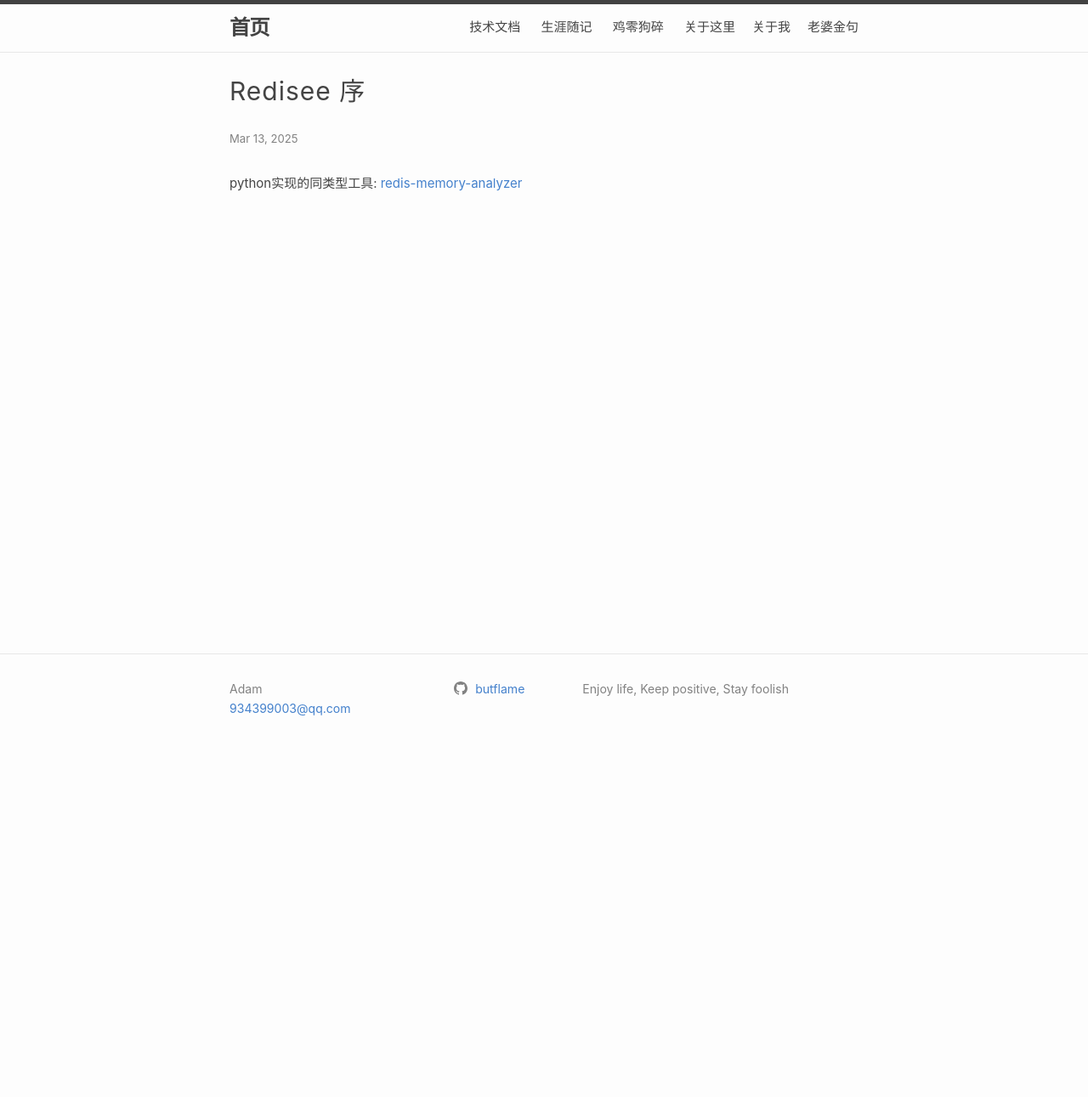
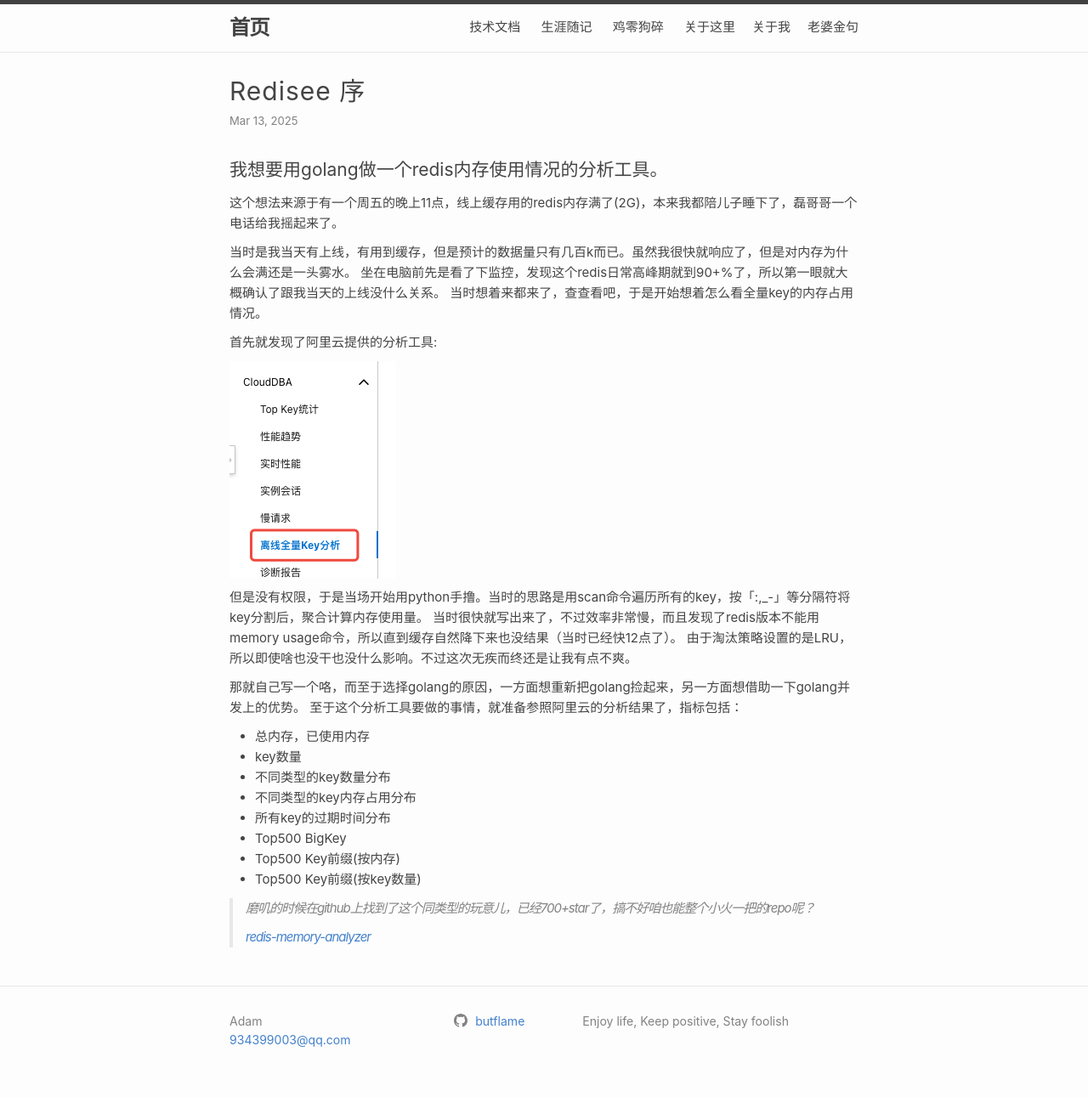
Before and after one commit to butflame/butflame.github.io, a Jekyll site: the page built from _posts/tech/2025-03-13-redisee-intro.md, in a window 1280 px wide. Shown: the whole page at 85% size. Built offline with Jekyll 4.4.1, drawn with Linux system fonts in a browser that asks for light colours; before the commit the page ends 900 px from its top, so only the background shows below that.

Commit message:
redisee-intro

```diff
--- a/_posts/tech/2025-03-13-redisee-intro.md
+++ b/_posts/tech/2025-03-13-redisee-intro.md
@@ -6,5 +6,32 @@ tags: golang redis
 excerpt: 一个go语言实现的redis内存使用分析工具
 ---
 
+### 我想要用golang做一个redis内存使用情况的分析工具。
+这个想法来源于有一个周五的晚上11点，线上缓存用的redis内存满了(2G)，本来我都陪儿子睡下了，磊哥哥一个电话给我摇起来了。
 
-python实现的同类型工具: [redis-memory-analyzer](https://github.com/gamenet/redis-memory-analyzer)
+当时是我当天有上线，有用到缓存，但是预计的数据量只有几百k而已。虽然我很快就响应了，但是对内存为什么会满还是一头雾水。
+坐在电脑前先是看了下监控，发现这个redis日常高峰期就到90+%了，所以第一眼就大概确认了跟我当天的上线没什么关系。
+当时想着来都来了，查查看吧，于是开始想着怎么看全量key的内存占用情况。
+
+首先就发现了阿里云提供的分析工具:
+
+![analysis_tool](/assets/images/redisee/analysis_tool.png)
+
+但是没有权限，于是当场开始用python手撸。当时的思路是用scan命令遍历所有的key，按「:,_-」等分隔符将key分割后，聚合计算内存使用量。
+当时很快就写出来了，不过效率非常慢，而且发现了redis版本不能用memory usage命令，所以直到缓存自然降下来也没结果（当时已经快12点了）。
+由于淘汰策略设置的是LRU，所以即使啥也没干也没什么影响。不过这次无疾而终还是让我有点不爽。
+
+那就自己写一个咯，而至于选择golang的原因，一方面想重新把golang捡起来，另一方面想借助一下golang并发上的优势。
+至于这个分析工具要做的事情，就准备参照阿里云的分析结果了，指标包括：
+- 总内存，已使用内存
+- key数量
+- 不同类型的key数量分布
+- 不同类型的key内存占用分布
+- 所有key的过期时间分布
+- Top500 BigKey
+- Top500 Key前缀(按内存)
+- Top500 Key前缀(按key数量)
+
+> 磨叽的时候在github上找到了这个同类型的玩意儿，已经700+star了，搞不好咱也能整个小火一把的repo呢？
+>
+> [redis-memory-analyzer](https://github.com/gamenet/redis-memory-analyzer)
--- a/_sass/minima/_base.scss
+++ b/_sass/minima/_base.scss
@@ -38,9 +38,6 @@ p, blockquote, pre,
 ul, ol, dl, figure,
 %vertical-rhythm {
   margin-bottom: $spacing-unit / 3;
-}
-p, td {
-  white-space: pre-line;
 }
 
 
```
Also changed, not shown: assets/images/redisee/analysis_tool.png (added).
